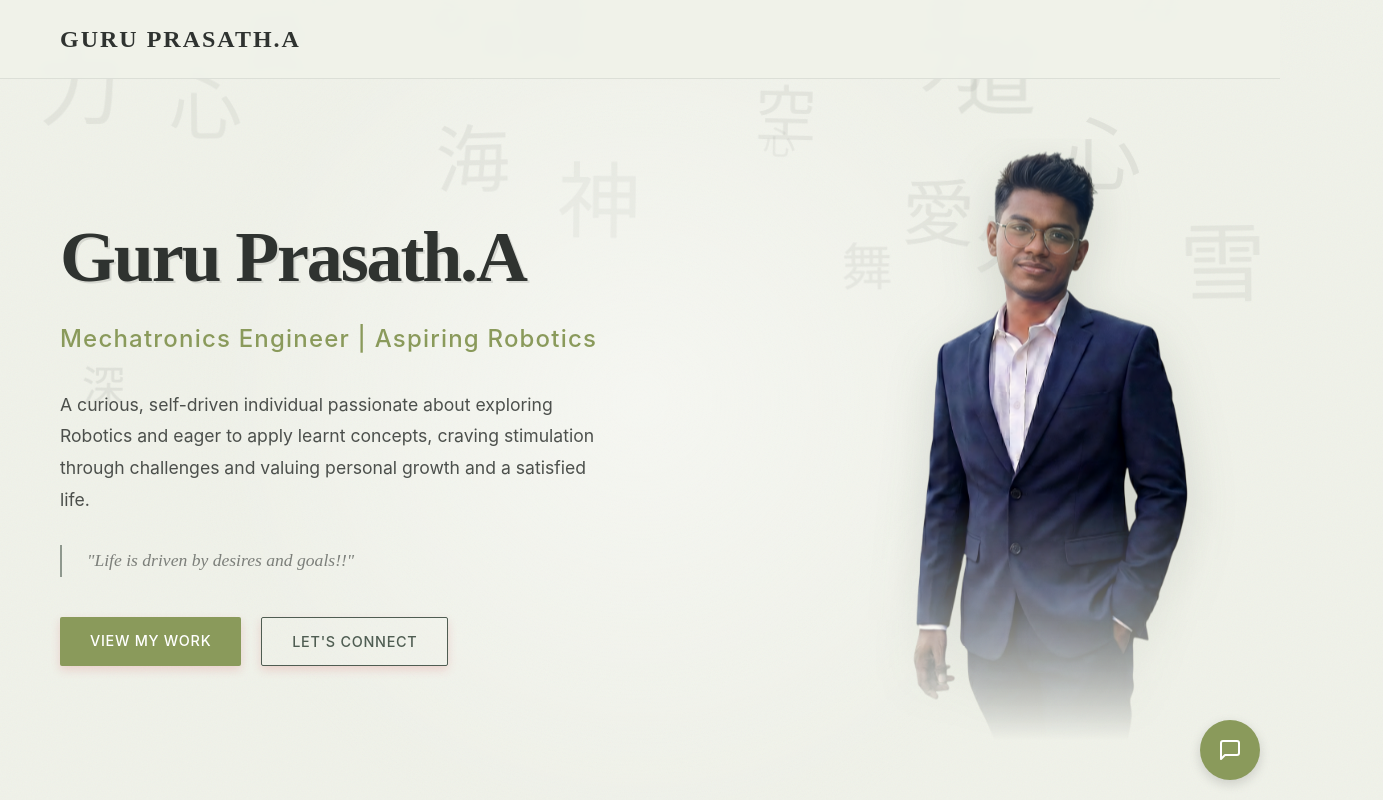
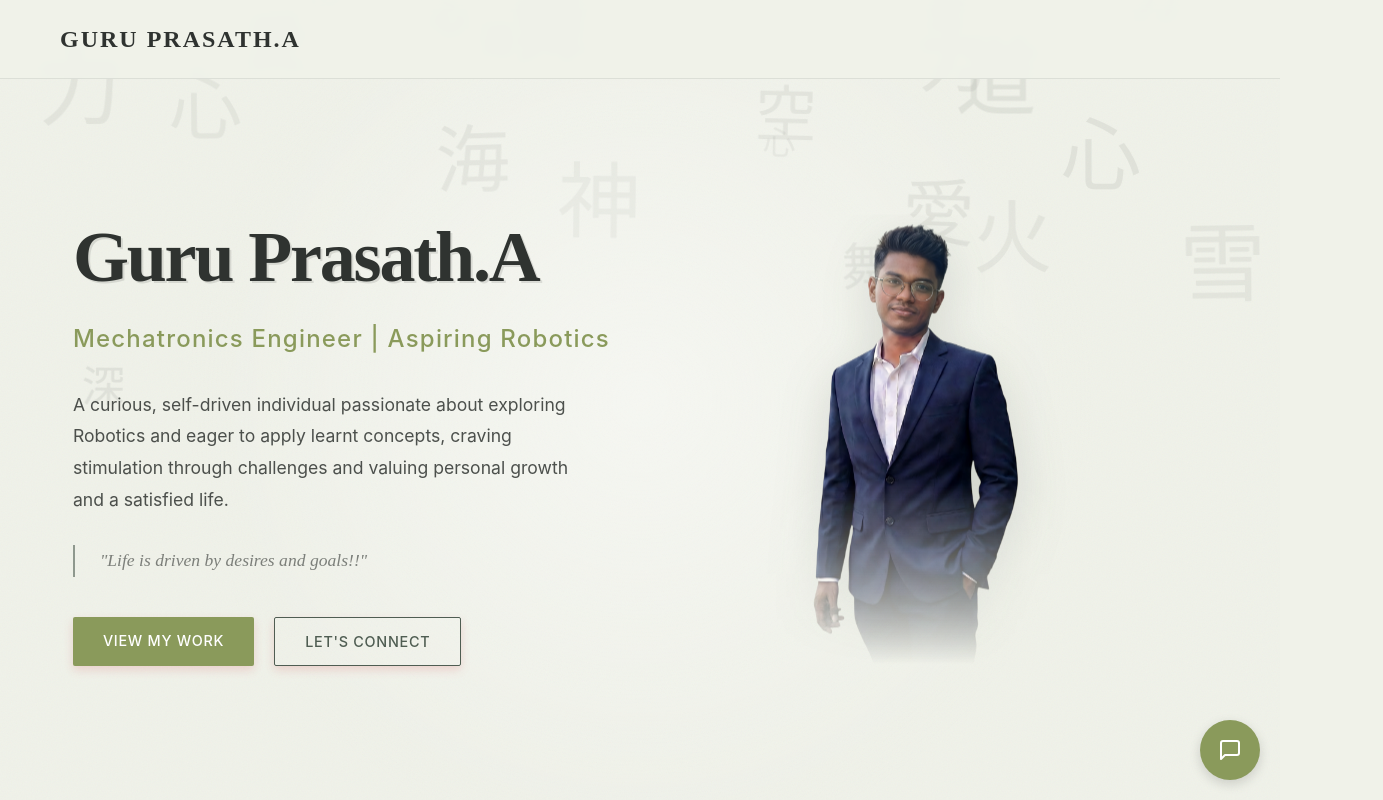
Before and after one commit to Pirate-tek/guru-portfolio, a React (Vite) app: page / in a window 1280 px wide. Shown: the top 800 px of the page, 1383 px wide, since content can reach past the window. Built offline with nearby package versions, Linux system fonts and the light colour scheme; a web font is replaced by a local one.

Commit message:
Version 1.1.1

```diff
--- a/src/components/Hero.css
+++ b/src/components/Hero.css
@@ -12,12 +12,6 @@
     grid-template-columns: 1fr 1fr;
     gap: 60px;
     align-items: center;
-}
-
-@media (min-width: 1024px) {
-    .hero-container {
-        grid-template-columns: 1.2fr 0.8fr;
-    }
 }
 
 .hero-title {
@@ -44,18 +38,9 @@
     color: var(--text-color);
     opacity: 0.85;
     margin-bottom: 40px;
-    max-width: 550px;
+    max-width: 500px;
     line-height: 1.8;
 }
-
-@media (min-width: 1024px) {
-    .hero-description p {
-        max-width: 70ch;
-        /* approx three lines on desktop */
-    }
-}
-
-
 
 .hero-philosophy {
     margin-top: 30px;
@@ -98,7 +83,7 @@
 .profile-image-container {
     position: relative;
     width: auto;
-    max-width: 700px;
+    max-width: 450px;
     /* Human-sized */
     padding: 0;
     background: transparent;
@@ -113,7 +98,7 @@
 }
 
 .profile-image {
-    width: 137%;
+    width: 100%;
     height: auto;
     display: block;
     object-fit: contain;
@@ -183,7 +168,7 @@
 
     .profile-image-container {
         width: 100%;
-        max-width: 400px;
+        max-width: 350px;
         margin: 0 auto;
     }
 
```
